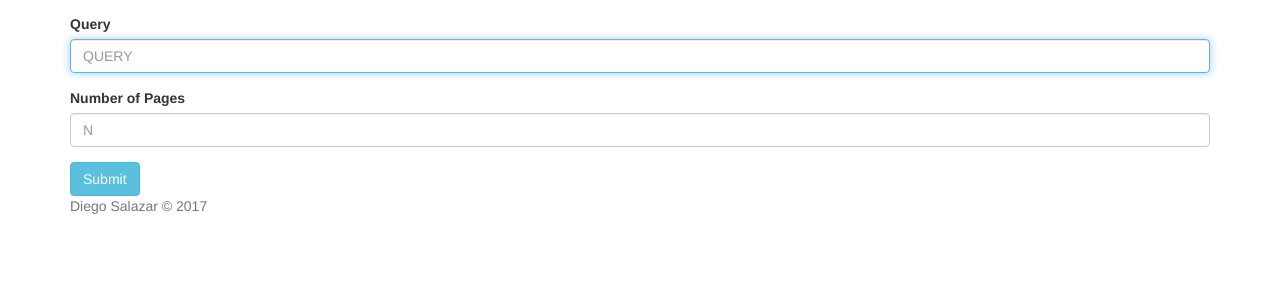
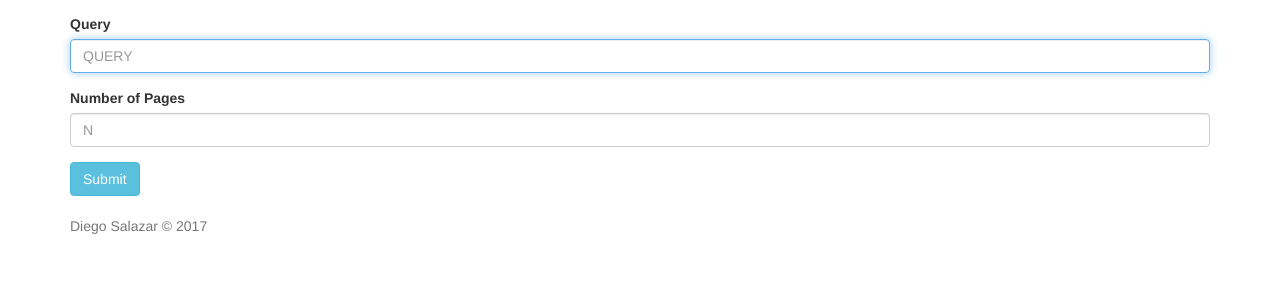
Before and after one commit to DiegoSalazar/hooli_search_challenge, a Flask app: page / in a window 1280 px wide. Shown: the part 177-477 px from the top of the page. Run offline with Flask 2, Linux system fonts and the light colour scheme; some libraries are stand-ins or nearby versions.

Commit message:
added footer, tweaked styles

```diff
--- a/static/css/styles.css
+++ b/static/css/styles.css
@@ -0,0 +1,3 @@
+.footer {
+  margin-top: 20px;
+}
--- a/templates/layout.html
+++ b/templates/layout.html
@@ -8,6 +8,7 @@
     <meta name="author" content="">
     <title>Hooli Search</title>
     <link href="{{ url_for('static', filename='css/bootstrap.min.css') }}" rel="stylesheet">
+    <link href="{{ url_for('static', filename='css/styles.css') }}" rel="stylesheet">
   </head>
   <body>
     <nav class="navbar navbar-inverse">
```
